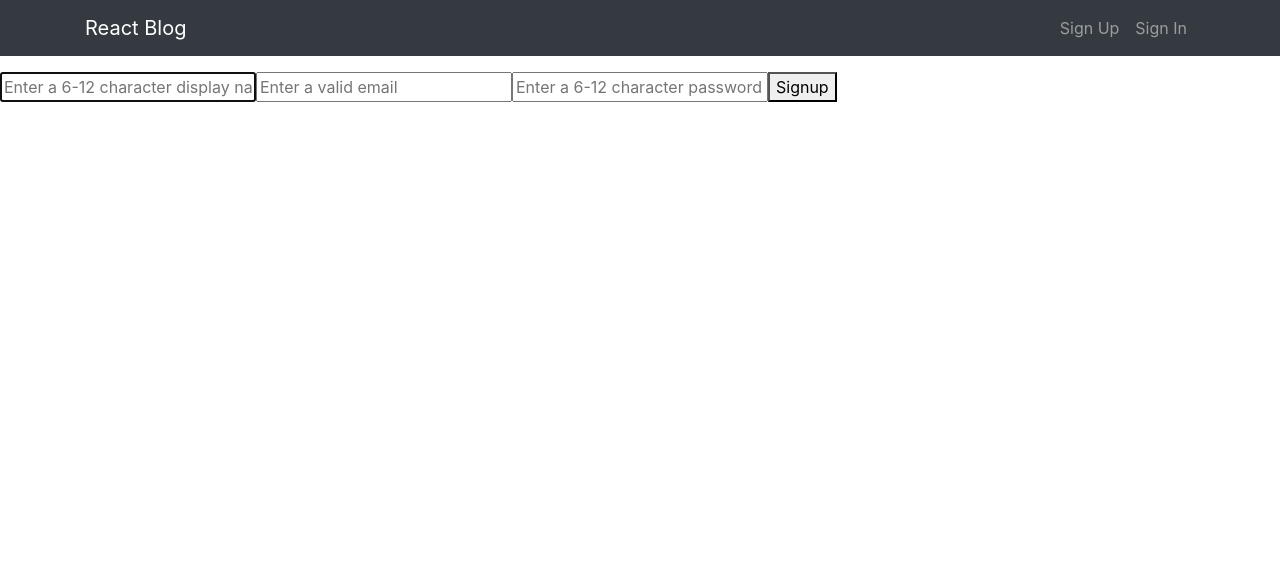
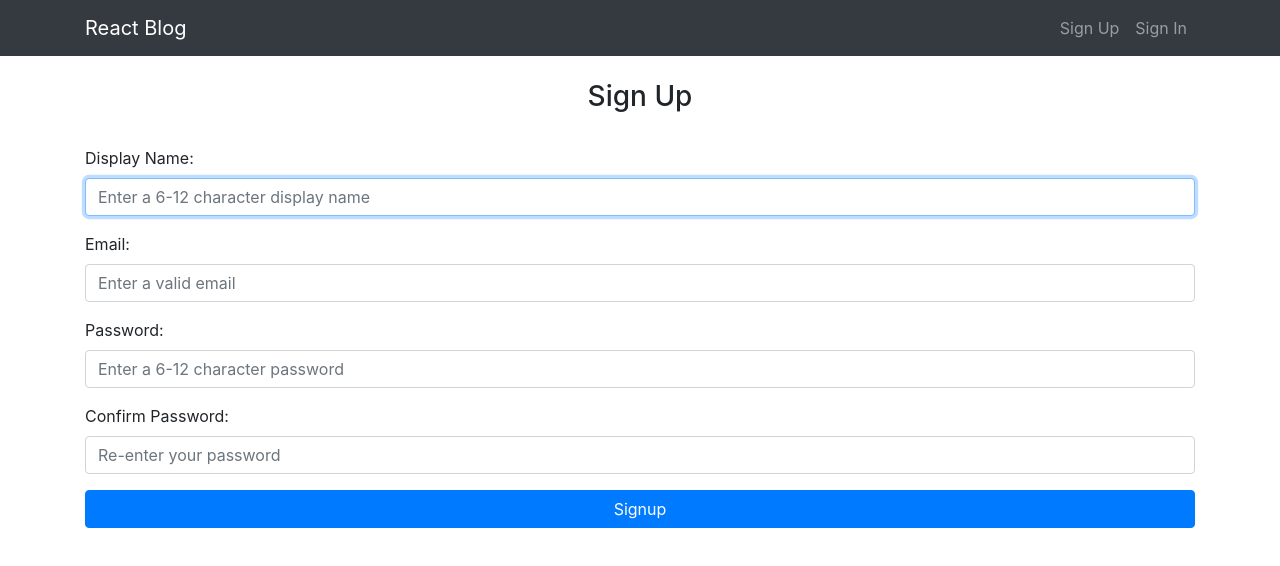
Before and after one commit to adamokasha/react-redux-blog, a React app: page /signup in a window 1280 px wide. Shown: the top 566 px of the page. Built offline with nearby package versions, Linux system fonts and the light colour scheme.

Commit message:
Add signup and signin component styles

```diff
--- a/src/components/LoginPage.js
+++ b/src/components/LoginPage.js
@@ -2,73 +2,93 @@ import React from 'react';
 import { connect } from 'react-redux';
 import validator from 'validator';
 
-import {startLogin} from '../actions/auth';
+import { startLogin } from '../actions/auth';
 
 export class LoginPage extends React.Component {
-  constructor (props) {
+  constructor(props) {
     super(props);
 
     this.state = {
       email: '',
       password: '',
       error: ''
+    };
   }
-  }
-  onEmailChange = (e) => {
-    this.setState({email: e.target.value}, () => {
-      !validator.isEmail(this.state.email) ? this.setState({error: 'Please  enter a valid email'}) : this.setState({error: ''});
+  onEmailChange = e => {
+    this.setState({ email: e.target.value }, () => {
+      !validator.isEmail(this.state.email)
+        ? this.setState({ error: 'Please  enter a valid email' })
+        : this.setState({ error: '' });
     });
-  }
-  onPasswordChange = (e) => {
-    this.setState({password: e.target.value}, () => {
-      validator.isEmpty(this.state.password) ? this.setState({error: 'Please enter your password'}) : this.setState({error: ''});
+  };
+  onPasswordChange = e => {
+    this.setState({ password: e.target.value }, () => {
+      validator.isEmpty(this.state.password)
+        ? this.setState({ error: 'Please enter your password' })
+        : this.setState({ error: '' });
     });
-  }
-  onSubmit = async (e) => {
+  };
+  onSubmit = async e => {
     e.preventDefault();
     try {
-      const {email, password} = this.state;
+      const { email, password } = this.state;
       await this.props.startLogin(email, password);
       this.props.history.push('/');
     } catch (e) {
-      return this.setState({error: e.message})
+      return this.setState({ error: e.message });
     }
+  };
+  isDisabled = () => {
+    return !this.state.error &&
+      validator.isEmail(this.state.email) &&
+      !validator.isEmpty(this.state.password)
+      ? false
+      : true;
+  };
+  renderError = () => {
+    if (this.state.error) {
+      return <p className="error-msg alert alert-danger" role="alert">{this.state.error}</p>;
     }
-  isDisabled = () => {
-    return !this.state.error && validator.isEmail(this.state.email) && !validator.isEmpty(this.state.password)? false : true;
-  }
-  renderError = () => {
-    if(this.state.error) {
-      return (
-        <p className="error-msg">{this.state.error}</p>
-      )
-    }
-  }
+  };
   render() {
     return (
-      <div>
+      <div className="container mt-4">
+        <h3 className="mb-3 text-center">Sign In</h3>
         {this.renderError()}
         <form onSubmit={this.onSubmit}>
+          <div className="form-group">
+            <label for="email">Email</label>
             <input
+              className="form-control"
               type="text"
               name="email"
               onChange={this.onEmailChange}
               autoFocus
             />
+          </div>
+          <div className="form-group">
+            <label for="password">Password</label>
             <input
+              className="form-control"
               type="password"
               name="password"
               onChange={this.onPasswordChange}
             />
-          <button disabled={this.isDisabled()}>Login</button>
+          </div>
+          <div className="form-group">
+            <button className="btn btn-primary btn-block" disabled={this.isDisabled()}>Login</button>
+          </div>
         </form>
       </div>
-    )
+    );
   }
 }
 
-const mapDispatchToProps = (dispatch) => ({
+const mapDispatchToProps = dispatch => ({
   startLogin: (email, password) => dispatch(startLogin(email, password))
 });
 
-export default connect(null, mapDispatchToProps)(LoginPage);
+export default connect(
+  null,
+  mapDispatchToProps
+)(LoginPage);
--- a/src/components/SignupPage.js
+++ b/src/components/SignupPage.js
@@ -1,8 +1,8 @@
 import React from 'react';
-import {connect} from 'react-redux';
+import { connect } from 'react-redux';
 import validator from 'validator';
 
-import {startSignup} from '../actions/auth';
+import { startSignup } from '../actions/auth';
 
 export class SignupPage extends React.Component {
   constructor(props) {
@@ -10,94 +10,128 @@ export class SignupPage extends React.Component {
 
     this.state = {
       displayName: '',
-      'email': '',
+      email: '',
       password: '',
+      passwordConfirm: '',
       errors: null
+    };
+  }
+  onDisplayNameChange = e => {
+    this.setState({ displayName: e.target.value });
+  };
+  onEmailChange = e => {
+    this.setState({ email: e.target.value });
+  };
+  onPasswordChange = e => {
+    this.setState({ password: e.target.value });
+  };
+  onPasswordControlChange = e => {
+    this.setState({ passwordConfirm: e.target.value });
+  };
+  renderErrors = () => {
+    const { errors } = this.state;
+    if (errors && errors.length >= 1) {
+      return errors.map(error => {
+        return <li className="list-group-item list-group-item-danger">{error}</li>;
+      });
     }
-  }
-  onDisplayNameChange = (e) => {
-    this.setState({displayName: e.target.value})
-  }
-  onEmailChange = (e) => {
-    this.setState({email: e.target.value})
-  }
-  onPasswordChange = (e) => {
-    this.setState({password: e.target.value})
-  }
-  renderErrors = () => {
-    const {errors} = this.state;
-    if (errors && errors.length >= 1) {
-      return errors.map((error) => {
-        return <li>{error}</li>
-      })
-    }
-  }
-  onSubmit = async (e) => {
-    e.preventDefault()
+  };
+  onSubmit = async e => {
+    e.preventDefault();
 
-    const {displayName, email, password} = this.state;
+    const { displayName, email, password, passwordConfirm } = this.state;
     const errors = [];
 
     if (displayName.length < 6 || displayName.length > 12) {
-      errors.push('Display name must be between 6 and 12 characters.')
+      errors.push('Display name must be between 6 and 12 characters.');
     }
     if (!validator.isEmail(email)) {
-      errors.push('Please enter a valid email.')
+      errors.push('Please enter a valid email.');
     }
     if (password.length < 6 || password.length > 12) {
       errors.push('Password must be between 6 and 12 characters');
     }
+    if (!validator.equals(password, passwordConfirm)) {
+      errors.push('Passwords must match');
+    }
 
     if (errors.length >= 1) {
-      this.setState({errors});
+      this.setState({ errors });
     } else {
       try {
         await this.props.startSignup(displayName, email, password);
         this.props.history.push('/');
       } catch (e) {
         const errors = [];
-        Object.keys(e).forEach((key => {
+        Object.keys(e).forEach(key => {
           errors.push(e[key].message);
-        }));
-        this.setState({errors});
+        });
+        this.setState({ errors });
       }
     }
-  }
+  };
   render() {
     return (
-        <div>
-          <ul className="error-list">
-            {this.renderErrors()}
-          </ul>
-          <form onSubmit={this.onSubmit}>
+      <div className="container mt-4">
+        <h3 className="mb-3 text-center">Sign Up</h3>
+        <ul className="error-list list-group mb-3">{this.renderErrors()}</ul>
+        <form onSubmit={this.onSubmit}>
+          <div className="form-group">
+            <label for="displayname">Display Name:</label>
             <input
+              className="form-control"
               type="text"
               name="displayname"
               placeholder="Enter a 6-12 character display name"
               onChange={this.onDisplayNameChange}
               autoFocus
             />
+          </div>
+          <div className="form-group">
+            <label for="email">Email:</label>
             <input
+              className="form-control"
               type="text"
               name="email"
               placeholder="Enter a valid email"
               onChange={this.onEmailChange}
             />
+          </div>
+          <div className="form-group">
+            <label for="password">Password:</label>
             <input
+              className="form-control"
               type="password"
               name="password"
               placeholder="Enter a 6-12 character password"
               onChange={this.onPasswordChange}
             />
-            <button>Signup</button>
-          </form>
-        </div>
-    )
+          </div>
+          <div className="form-group">
+            <label for="password">Confirm Password:</label>
+            <input
+              className="form-control"
+              type="password"
+              name="password"
+              placeholder="Re-enter your password"
+              onChange={this.onPasswordConfirmChange}
+            />
+          </div>
+          <div className="form-group">
+            <button className="btn btn-primary btn-block">Signup</button>
+          </div>
+        </form>
+      </div>
+    );
   }
 }
 
-const mapDispatchToProps = (dispatch) => ({
-  startSignup: (displayName, email, password) => dispatch(startSignup(displayName, email, password))
+const mapDispatchToProps = dispatch => ({
+  startSignup: (displayName, email, password) =>
+    dispatch(startSignup(displayName, email, password))
 });
 
-export default connect(null, mapDispatchToProps)(SignupPage);
+export default connect(
+  null,
+  mapDispatchToProps
+)(SignupPage);
```
Lines whose indentation alone changed are shown as unchanged.
